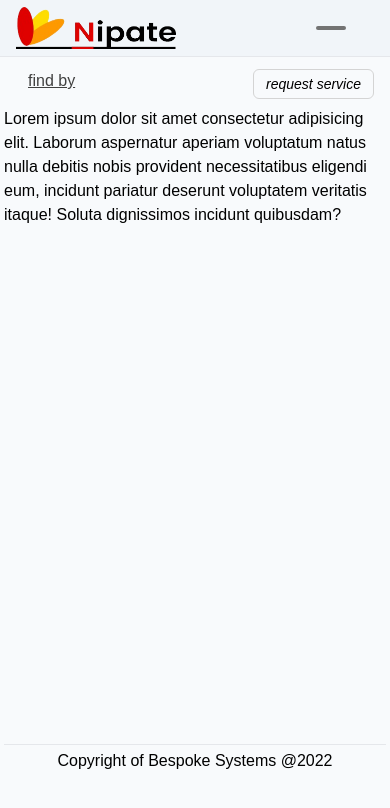
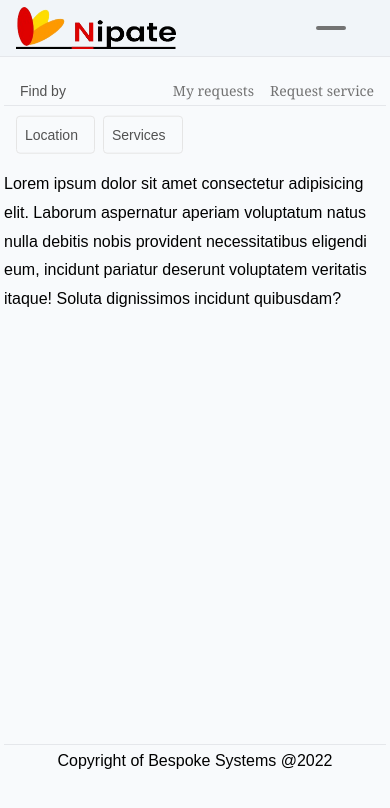
Before and after one commit to Amos-Ditto/NipateWebapp, a Nuxt app: page /index/services in a window 390 px wide. Shown: the top 808 px of the page. Built offline with nearby package versions, Linux system fonts and the light colour scheme.

Commit message:
ch(services): responsive filters

```diff
--- a/app.vue
+++ b/app.vue
@@ -44,10 +44,17 @@ useHead({
 }
 html {
   height: -webkit-fill-available;
+  -webkit-text-size-adjust: 100%;
 }
 
+/* font-family: "NonBreakingSpaceOverride","Hoefler Text",Garamond,"Times New Roman",serif; */
+
 body {
-  margin: 0%;
+  font-weight: 400;
+  font-size: 1em;
+  line-height: 1.8;
+  margin: 0;
+  text-rendering: optimizeLegibility;
   padding: 0%;
   width: 100vw;
   height: 100vh;
--- a/components/context/Categories.vue
+++ b/components/context/Categories.vue
@@ -51,7 +51,7 @@
             </div>
         </section>
         <div class="load-more flex items-center mt-4">
-            <button class="px-1 py-0 text-neutral-600 border-b border-neutral-300 hover:border-neutral-500 flex flex-row items-center gap-1 hover:tracking-widest font-bold font-sans">
+            <button class="px-1 py-0 text-neutral-600 hover:border-neutral-500 flex flex-row items-center gap-1 hover:tracking-widest font-bold font-sans">
                 more <div class="i-mdi-chevron-right rotate-90 md:rotate-0" />
             </button>
         </div>
--- a/components/context/RequestCard.vue
+++ b/components/context/RequestCard.vue
@@ -14,6 +14,7 @@
 </template>
 <style scoped>
 .card {
+    font-family: "NonBreakingSpaceOverride","Hoefler Text",Garamond,"Times New Roman",serif;
     transition: transform 200ms ease, background-color 300ms ease;
 }
 .title , .main {
--- a/layouts/fullpageview.vue
+++ b/layouts/fullpageview.vue
@@ -52,7 +52,7 @@ const openMSideNav = (): void => {
     @apply md:h-[90vh] w-full px-1 md:px-4 pt-3 flex flex-row gap-3 md:gap-6;
 }
 .context .side-nav {
-    @apply hidden md:block w-[16%] border-r-[0.5px] border-neutral-300;
+    @apply hidden md:block w-[18%] border-r-[0.5px] border-neutral-300;
 }
 .context section {
     @apply flex flex-col w-full md:pt-5 md:overflow-y-auto;
--- a/pages/index.vue
+++ b/pages/index.vue
@@ -1,6 +1,6 @@
 <template>
     <NuxtLayout name="fullpageview">
-        <main class="flex flex-col gap-1 min-h-[80vh]">
+        <main class="min-h-[80vh]">
             <NuxtPage />
         </main>
         <template #footer>
--- a/pages/index/services.vue
+++ b/pages/index/services.vue
@@ -1,29 +1,53 @@
 <template>
-    <main class="w-full flex flex-col md:flex-row gap-2">
-        <div class="top-page w-full md:w-[20%] flex flex-row md:flex-col justify-between px-2">
-            <div class="filters flex flex-col items-center">
-                <div class="flex flex-row gap-2 px-4 items-center text-neutral-700 text-base underline font-thin hover:text-orange-500 cursor-pointer">
-                    <p>find by</p>
-                    <div class="i-mdi-filter-variant scale-110 md:scale-125" />
-                </div>
-                <div class="filter min-h-0 max-w-[60%]">
-                    <!-- Lorem ipsum dolor, sit amet consectetur adipisicing elit. Animi, praesentium maiores -->
+    <main class="w-full flex flex-col py-2">
+        <div class="w-full px-0 sm:px-8 flex flex-row justify-between">
+            <div class="filters px-2 gap-2 flex flex-row relative">
+                <button class="px-2 py-1 rounded-md border-neutral-300 text-sm hover:text-green-400">Find by <div class="i-mdi-filter-variant scale-110 text-neutral-500" /></button>
+                <div class="responsive-btns overflow-x-auto overflow-y-hidden z-[20]">
+                    <div class="filter md:ml-2">
+                        <button>Location <div class="i-mdi-map-marker text-neutral-500" /></button>
+
+                    </div>
+                    <div class="filter md:ml-2">
+                        <button>Services <div class="i-mdi-account-wrench text-neutral-500" /></button>
+                        <div class="dropfown fixed top-0 translate-y-[100%] md:translate-y-[-40%] min-h-[4rem] min-w-[8rem] bg-slate-200 shadow z-[99]">
+                            Lorem ipsum dolor, sit amet consectetur adipisicing elite
+                        </div>
+                    </div>
                 </div>
             </div>
-            <div class="toggle-btns px-1">
-                <button class="text-sm border border-neutral-300 py-1 px-3 rounded-md italic font-thin hover:bg-slate-200 duration-300">
-                    request service
-                </button>
+            <div class="other-btns text-neutral-500 flex flex-row gap-4 md:gap-12 pr-3 md:pr-1">
+                <button>My requests</button>
+                <button>Request service</button>
             </div>
         </div>
-        <section>
+        <hr>
+        <section class="pt-16 md:pt-0 md:mt-8 relative">
+
             Lorem ipsum dolor sit amet consectetur adipisicing elit. Laborum aspernatur aperiam voluptatum natus nulla debitis nobis provident necessitatibus eligendi eum, incidunt pariatur deserunt voluptatem veritatis itaque! Soluta dignissimos incidunt quibusdam?
         </section>
     </main>
 </template>
 
 <style scoped>
+
+.filters button {
+    @apply flex flex-row gap-2 items-center text-neutral-600;
+}
 .filter {
-    transition: height 300ms ease;
+    @apply flex justify-center relative;
+}
+.filter button {
+    @apply text-sm px-2 md:px-3 py-2 border border-neutral-200 rounded hover:border-orange-500 hover:text-orange-500;
+    @apply flex gap-2 md:gap-1;
+    transition: border 300ms ease, color 300ms ease;
+}
+.responsive-btns {
+    @apply w-[90vw] md:w-auto flex flex-row absolute md:relative bottom-0 left-0 translate-y-[105%] md:translate-y-0;
+    @apply gap-2 py-2 md:py-2 rounded px-3 md:px-0;
+}
+.other-btns button {
+    @apply font-serif text-sm md:text-base md:font-bold hover:text-green-400;
+    transition: color 300ms ease;
 }
 </style>
```
